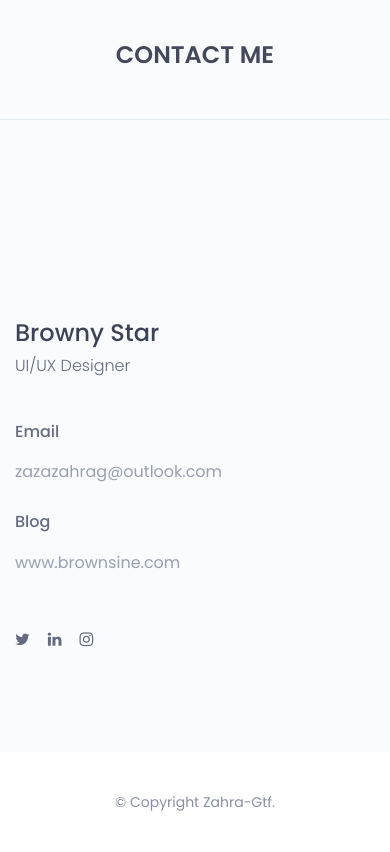
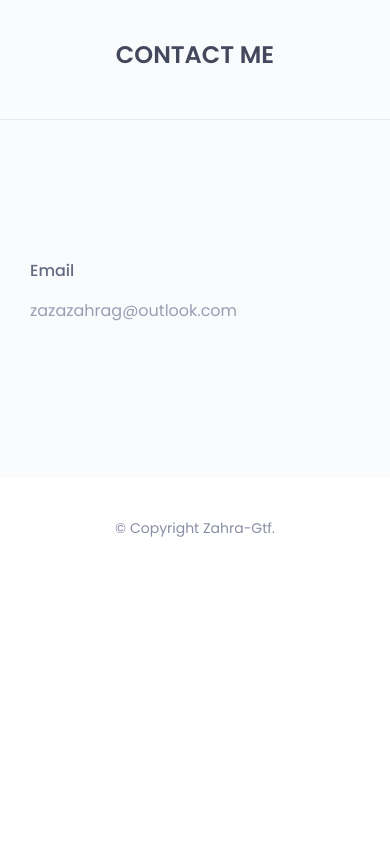
Before and after one commit to zazazahrag/Protofolio, a plain HTML site: page index.html in a window 390 px wide. Shown: the part 10420-11272 px from the top of the page. After the commit the page ends 10999 px from the top, so only its background shows below. Drawn offline with nearby package versions, Linux system fonts and the light colour scheme.

Commit message:
edit contact section

```diff
--- a/index.html
+++ b/index.html
@@ -762,50 +762,26 @@
 		<!--contact start -->
 <section id="contact" class="contact">
     <div class="section-heading text-center">
-				<h2>contact me</h2>
+        <h2>Contact Me</h2>
     </div>
     <div class="container">
         <div class="contact-content">
             <div class="col">
                 <div class="col-md-offset-1 col-md-5 col-sm-6">
                     <div class="single-contact-box">
-
-							</div><!--/.single-contact-box-->
-						</div><!--/.col-->
-						<div class="row col-md-5 col-sm-6">
-							<div class="single-contact-box">
-								<div class="contact-adress">
-									<div class="contact-add-head">
-										<h3>browny star</h3>
-										<p>uI/uX designer</p>
-									</div>
+                        <div class="contact-address">
                             <div class="contact-add-info">
-
                                 <div class="single-contact-add-info">
                                     <h3>Email</h3>
                                     <p>zazazahrag@outlook.com</p>
                                 </div>
-										<div class="single-contact-add-info">
-											<h3>Blog</h3>
-											<p>www.brownsine.com</p>
                             </div>
-									</div>
-								</div><!--/.contact-adress-->
-
-								<div class="hm-foot-icon">
-									<ul>
-										<li><a href="#"><i class="fa fa-twitter"></i></a></li><!--/li-->
-										<li><a href="#"><i class="fa fa-linkedin"></i></a></li><!--/li-->
-										<li><a href="#"><i class="fa fa-instagram"></i></a></li><!--/li-->
-									</ul><!--/ul-->
-								</div><!--/.hm-foot-icon-->
+                        </div><!--/.contact-address-->
                     </div><!--/.single-contact-box-->
-
                 </div><!--/.col-->
             </div><!--/.row-->
         </div><!--/.contact-content-->
     </div><!--/.container-->
-
 </section><!--/.contact-->
 <!--contact end -->
 
```
Lines whose indentation alone changed are shown as unchanged.
